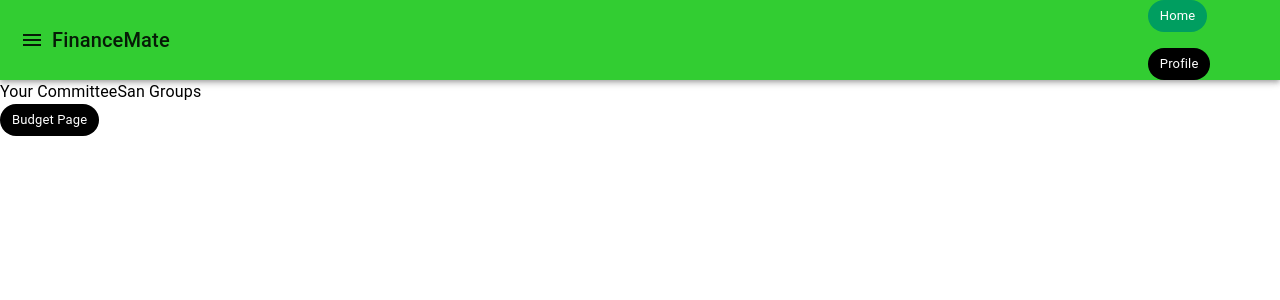
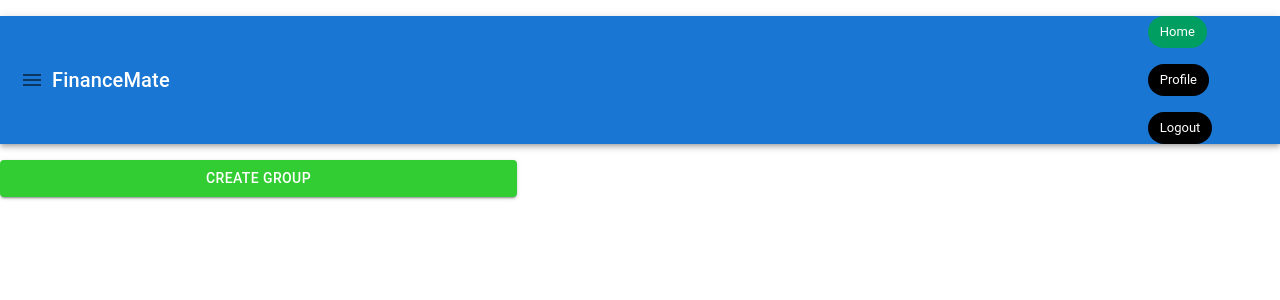
Before and after one commit to AleHS01/frontendCapstone, a React (Create React App) app in the folder finance-mate/: page /committeesan in a window 1280 px wide. Shown: the top 300 px of the page. Built offline with nearby package versions, Linux system fonts and the light colour scheme.

Commit message:
Add a create-group button

```diff
--- a/finance-mate/src/components/committeeSan/LandingPage.jsx
+++ b/finance-mate/src/components/committeeSan/LandingPage.jsx
@@ -1,38 +1,36 @@
-import { createTheme, ThemeProvider } from '@mui/material/styles';
-import { AppBar, Toolbar, Typography, Button, IconButton, Card, CardContent, Table, TableBody, TableCell, TableContainer, TableHead, TableRow, Paper, CssBaseline, Grid, Chip} from '@mui/material';
-import MenuIcon from '@mui/icons-material/Menu';
-import { Link } from 'react-router-dom';
-
-
-
-const theme = createTheme({
-  palette: {
-    primary: {
-      main: '#32CD32', // You can adjust this green color as needed
-    },
-    secondary: {
-      main: '#000000', // Black
-    },
-    background: {
-      default: '#ffffff', // White
-    },
-    text: {
-      primary: '#000000', // Black
-    },
-  },
-});
+import { createTheme, ThemeProvider } from "@mui/material/styles";
+import {
+  AppBar,
+  Toolbar,
+  Typography,
+  Button,
+  IconButton,
+  Card,
+  CardContent,
+  Table,
+  TableBody,
+  TableCell,
+  TableContainer,
+  TableHead,
+  TableRow,
+  Paper,
+  CssBaseline,
+  Grid,
+  Chip,
+  Box,
+} from "@mui/material";
+import MenuIcon from "@mui/icons-material/Menu";
+import { Link } from "react-router-dom";
 
 const Header = () => (
   <AppBar position="static">
     <Toolbar>
-      <IconButton edge="start" color="inherit" aria-label="menu">
+      <IconButton edge="start" color="#009E60" aria-label="menu">
         <MenuIcon />
       </IconButton>
-      <Typography variant="h6" style={{ flexGrow: 1, marginRight: '978px' }}>
+      <Typography variant="h6" style={{ flexGrow: 1, marginRight: "978px" }}>
         FinanceMate
       </Typography>
-      {/* <Button color="inherit">Home</Button>
-      <Button color="inherit">Profile</Button> */}
       <Grid container spacing={2}>
         <Grid item>
           <Chip
@@ -40,7 +38,7 @@ const Header = () => (
             component={Link}
             to="/user"
             clickable
-          size='medium'
+            size="medium"
             sx={{
               backgroundColor: "#009E60",
               color: "#fff",
@@ -56,41 +54,7 @@ const Header = () => (
             component={Link}
             to="/budget-view"
             clickable
-          size='medium'
-          sx={{
-            backgroundColor: "black",
-            color: "white",
-            "&:hover": {
-              backgroundColor: "#05377f",
-            },
-
-          }}
-        />
-      </Grid>
-    </Grid>
-    </Toolbar>
-  </AppBar>
-);
-
-
-
-const LandingPage = () => {
-
-
-
-
-  return (
-    <ThemeProvider theme={theme}>
-      <CssBaseline />
-      <Header />
-      <div>
-        <Typography variant="p">Your CommitteeSan Groups</Typography>
-        <Grid item>
-        <Chip
-          label="Budget Page"
-          component={Link}
-          to="/budget-view"
-          clickable
+            size="medium"
             sx={{
               backgroundColor: "black",
               color: "white",
@@ -100,10 +64,55 @@ const LandingPage = () => {
             }}
           />
         </Grid>
+        <Grid item>
+          <Chip
+            label="Logout"
+            component={Link}
+            to="/logout"
+            clickable
+            size="medium"
+            sx={{
+              backgroundColor: "black",
+              color: "white",
+              "&:hover": {
+                backgroundColor: "#05377f",
+              },
+            }}
+          />
+        </Grid>
+      </Grid>
+    </Toolbar>
+  </AppBar>
+);
 
-      </div>
-    </ThemeProvider>
+const LandingPage = () => {
+  const handleSubmit = () => {
+    // TODO: Handle submit logic
+  };
+
+  return (
+    <Box mt={2}>
+      <Header />
+      <Box mt={2}>
+        <Grid>
+          <Button
+            variant="contained"
+            sx={{
+              backgroundColor: "limegreen",
+              color: "#fff",
+              "&:hover": {
+                backgroundColor: "#05377f",
+              },
+              minWidth: "517px",
+            }}
+            onClick={handleSubmit}
+          >
+            Create Group
+          </Button>
+        </Grid>
+      </Box>
+    </Box>
   );
-}
+};
 
 export default LandingPage;
```
Lines whose indentation alone changed are shown as unchanged.
